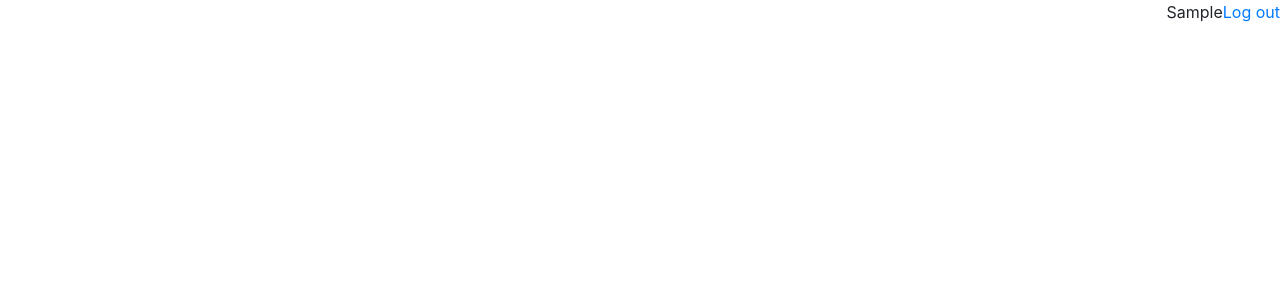
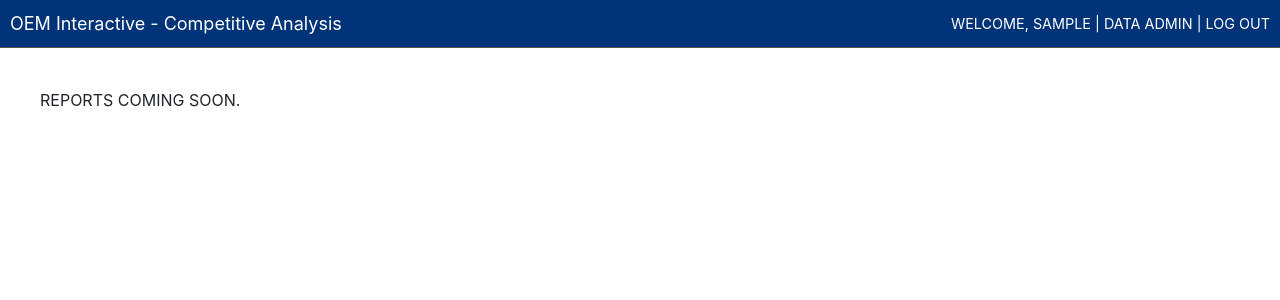
Before and after one commit to EchNet/oemcompanalysis, a Django app: page / in a window 1280 px wide. Before the commit the part shown is almost empty. Shown: the top 300 px of the page. Run offline with Django 3.2, Linux system fonts and the light colour scheme; the visitor is signed in with stand-in values (Sample User, id 1); parts of the project's set-up code (start-up, migrations or seed data) failed here and were passed over; some libraries are stand-ins or nearby versions.

Commit message:
Clean up templates.

```diff
--- a/templates/home.html
+++ b/templates/home.html
@@ -1,26 +1,16 @@
 {% extends "base.html" %}
 
-{% block load-first %}
-  {{ block.super }}
-  <style>
-    header, footer {
-      text-align: right;
-    }
-    div: {
-      margin: 30px;
-    }
-  </style>
-  {% for stylesheet in stylesheets %}
-    <link rel="stylesheet" href="{{ stylesheet }}"/>
-  {% endfor %}
-{% endblock %}
-
 {% block content %}
-  <header>{% if user.is_authenticated %}{{user.first_name}}<a href="{% url 'logout' %}">Log out</a>{% endif %}</header>
-  <div id="root">
-    {% for script in scripts %}
-      <script src="{{ script }}"></script>
-    {% endfor %}
+  <header>
+    <div>OEM Interactive - Competitive Analysis</div>
+    <div class="small upper">
+      WELCOME, {{user.first_name|default:user.username}} |
+      {% if user.is_superuser %}<a href="/admin">Data Admin</a> | {% endif %}
+      <a href="{% url 'logout' %}">Log out</a>
+    </div>
+  </header>
+  <div style="padding: 40px">
+    REPORTS COMING SOON.
   </div>
   <footer></footer>
 {% endblock content %}
--- a/templates/login.html
+++ b/templates/login.html
@@ -4,7 +4,7 @@
 {% block title %}Login{% endblock %}
 
 {% block content %}
-  <div class="container push-top col-sm-8 offset-sm-2 text-center" style="padding-top: 80px;">
+  <div class="container push-top col-sm-8 offset-sm-2 text-center" style="padding-top: 80px; max-width: 400px; margin: auto;">
     <div><img src="{% static 'img/fav.jpg' %}"></img></div>
     <h2>Competitive Analysis</h2>
     <h1>Login</h1>
--- a/templates/static_styles.html
+++ b/templates/static_styles.html
@@ -13,4 +13,25 @@
   ul.errorlist li {
     color: red;
   }
+  header {
+    display: flex;
+    justify-content: space-between;
+    align-items: center;
+    padding: 10px;
+    background-color: #037;
+    color: white;
+    border-bottom: solid 1px #555;
+    font-size: 18px;
+  }
+  header a {
+    color: white;
+    text-decoration: none;
+  }
+  header a:hover {
+    color: #bbb;
+    text-decoration: underline;
+  }
+  .upper {
+    text-transform: uppercase;
+  }
 </style>
```
